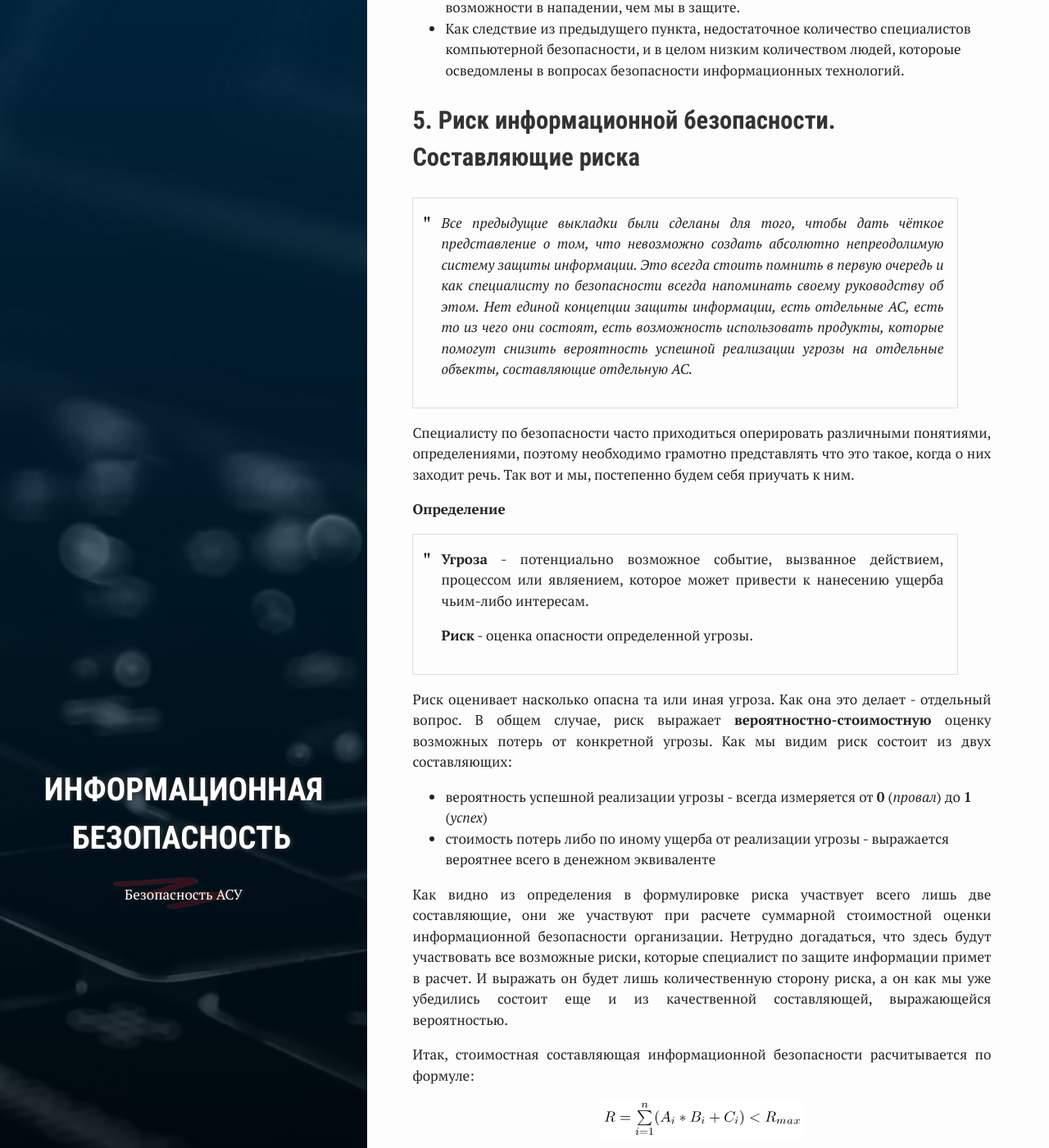
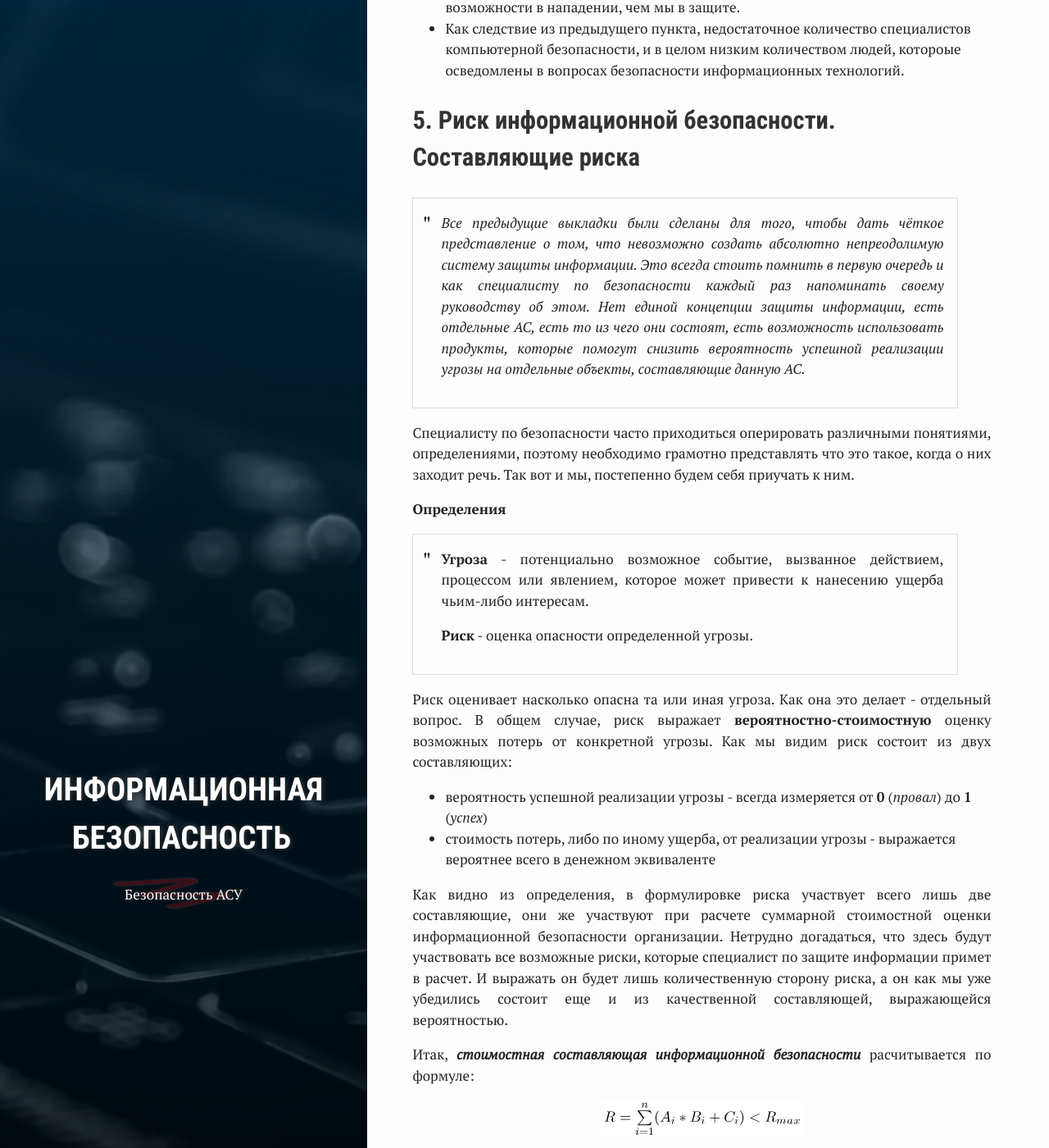
Before and after one commit to ghostmorgan/ghostmorgan.github.io, a Jekyll site: the page built from _posts/2019-10-11-inform_security_1_1.md, in a window 1280 px wide and 1400 px high, scrolled down 4975 px. Shown: the whole window at 82% size. Built offline with Jekyll 4.4.1, drawn with Linux system fonts in a browser that asks for light colours; nearby versions of some CDN libraries; comment, search, counter and statistics services are not loaded.

Commit message:
Update 2019-10-11-inform_security_1_1.md

```diff
--- a/_posts/2019-10-11-inform_security_1_1.md
+++ b/_posts/2019-10-11-inform_security_1_1.md
@@ -93,23 +93,23 @@
 
 <h2><a name="5">5. Риск информационной безопасности. Составляющие риска</a></h2>
 
-> *Все предыдущие выкладки были сделаны для того, чтобы дать чёткое представление о том, что невозможно создать абсолютно непреодолимую систему защиты информации. Это всегда стоить помнить в первую очередь и как специалисту по безопасности всегда напоминать своему руководству об этом. Нет единой концепции защиты информации, есть отдельные АС, есть то из чего они состоят, есть возможность использовать продукты, которые помогут снизить вероятность успешной реализации угрозы на отдельные объекты, составляющие отдельную АС.*
+> *Все предыдущие выкладки были сделаны для того, чтобы дать чёткое представление о том, что невозможно создать абсолютно непреодолимую систему защиты информации. Это всегда стоить помнить в первую очередь и как специалисту по безопасности каждый раз напоминать своему руководству об этом. Нет единой концепции защиты информации, есть отдельные АС, есть то из чего они состоят, есть возможность использовать продукты, которые помогут снизить вероятность успешной реализации угрозы на отдельные объекты, составляющие данную АС.*
 
 Специалисту по безопасности часто приходиться оперировать различными понятиями, определениями, поэтому необходимо грамотно представлять что это такое, когда о них заходит речь. Так вот и мы, постепенно будем себя приучать к ним.
 
-**Определение**
->**Угроза** - потенциально возможное событие, вызванное действием, процессом или являением, которое может привести к нанесению ущерба чьим-либо интересам.
+**Определения**
+>**Угроза** - потенциально возможное событие, вызванное действием, процессом или явлением, которое может привести к нанесению ущерба чьим-либо интересам.
 >
 > **Риск** - оценка опасности определенной угрозы.
 
 Риск оценивает насколько опасна та или иная угроза. Как она это делает - отдельный вопрос. В общем случае, риск выражает **вероятностно-стоимостную** оценку возможных потерь от конкретной угрозы. Как мы видим риск состоит из двух составляющих:
 
 * вероятность успешной реализации угрозы - всегда измеряется от **0** (*провал*) до **1** (*успех*)
-* стоимость потерь либо по иному ущерба от реализации угрозы - выражается вероятнее всего в денежном эквиваленте
+* стоимость потерь, либо по иному ущерба, от реализации угрозы - выражается вероятнее всего в денежном эквиваленте
 
-Как видно из определения в формулировке риска участвует всего лишь две составляющие, они же участвуют при расчете суммарной стоимостной оценки информационной безопасности организации. Нетрудно догадаться, что здесь будут участвовать все возможные риски, которые специалист по защите информации примет в расчет. И выражать он будет лишь количественную сторону риска, а он как мы уже убедились состоит еще и из качественной составляющей, выражающейся вероятностью.
+Как видно из определения, в формулировке риска участвует всего лишь две составляющие, они же участвуют при расчете суммарной стоимостной оценки информационной безопасности организации. Нетрудно догадаться, что здесь будут участвовать все возможные риски, которые специалист по защите информации примет в расчет. И выражать он будет лишь количественную сторону риска, а он как мы уже убедились состоит еще и из качественной составляющей, выражающейся вероятностью.
 
-Итак, стоимостная составляющая информационной безопасности расчитывается по формуле:
+Итак, ***стоимостная составляющая информационной безопасности*** расчитывается по формуле:
 
 ![](//ghostmorgan.github.io/assets/images/ib/risk.svg "Стоимостная составляющая информационной безопасности")
 
```
